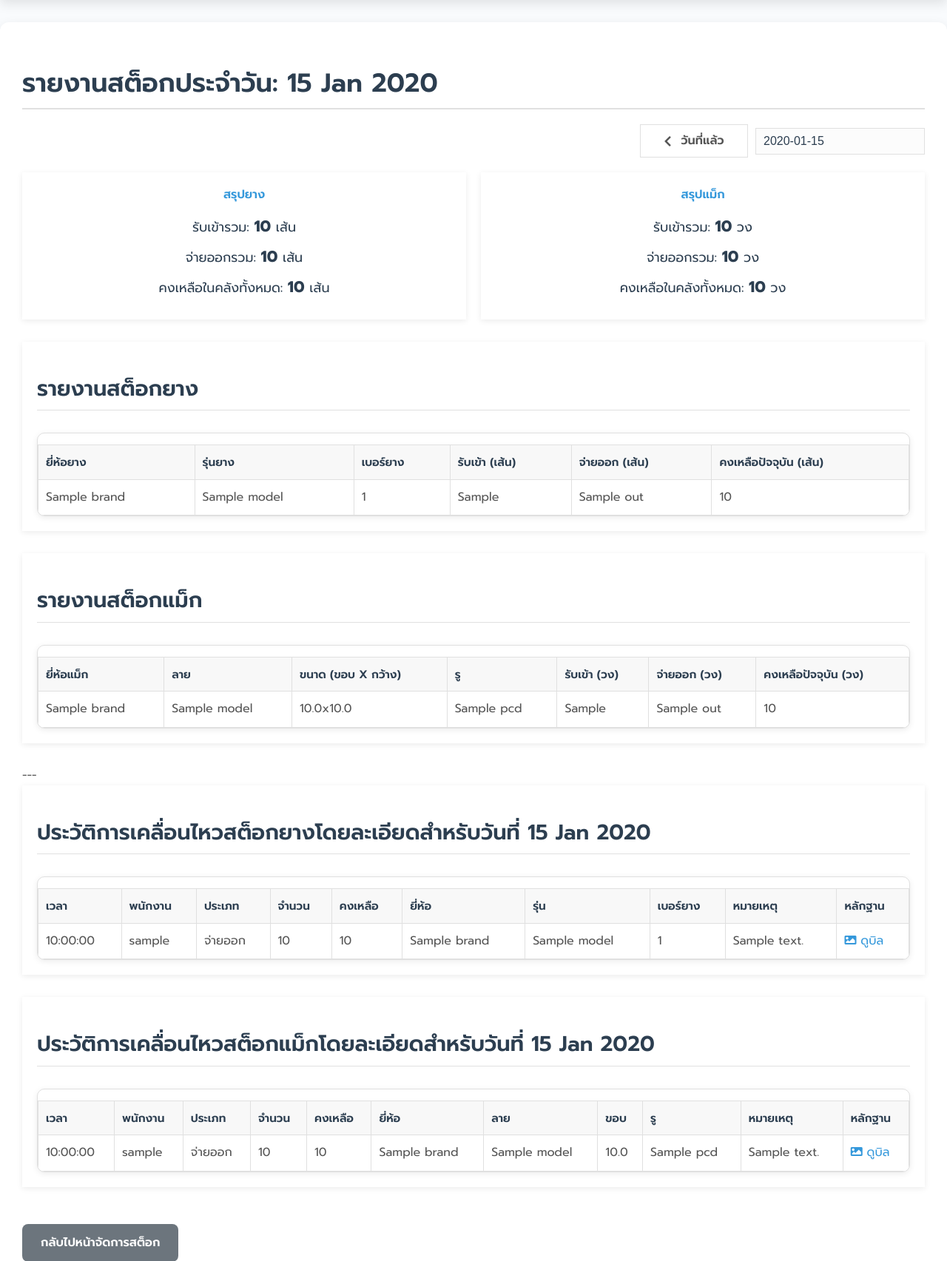
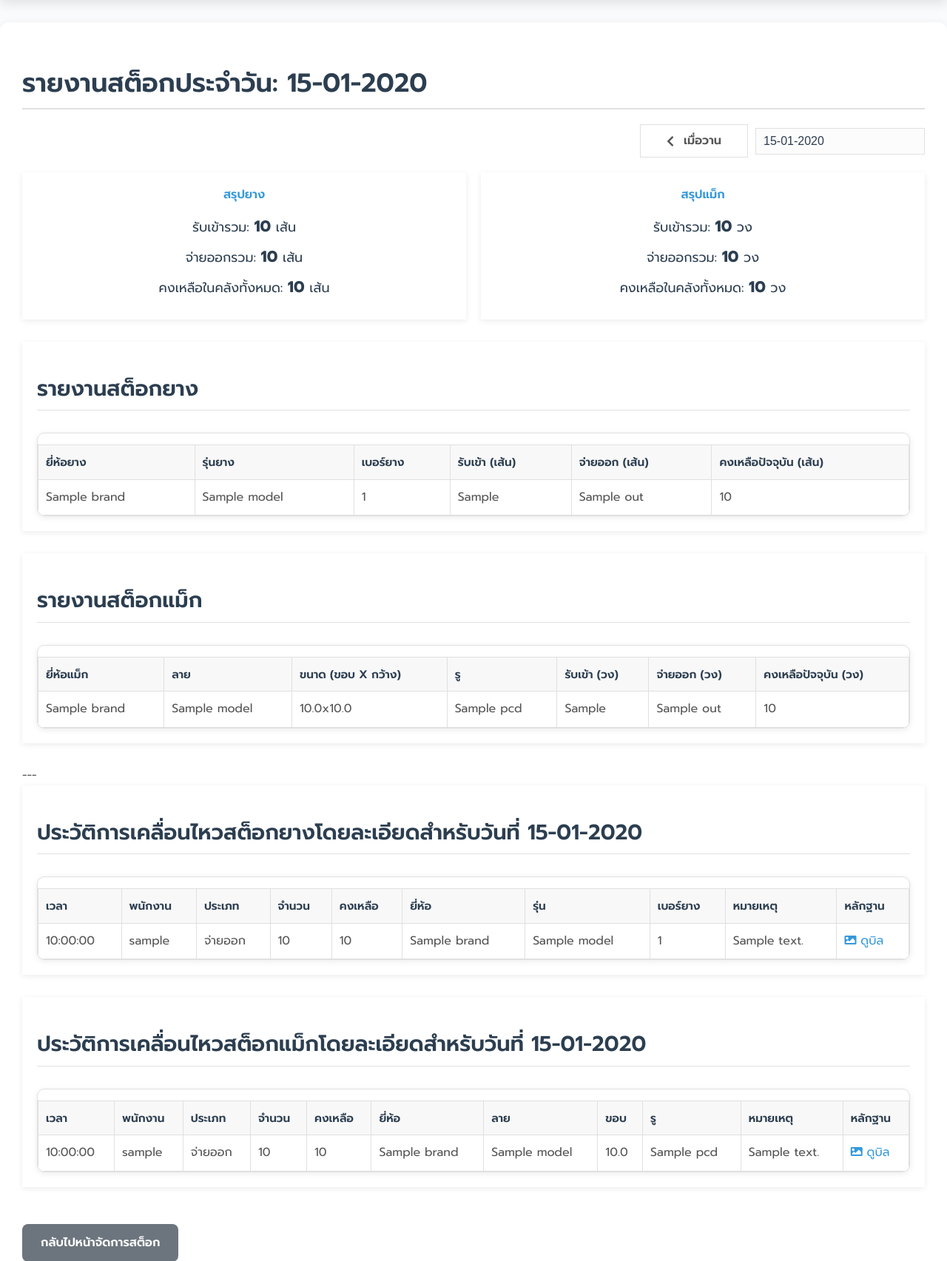
Before and after one commit to savsasa16/SCTIRESTORCK, a Python web app: template templates/daily_stock_report.html in a window 1280 px wide. Shown: the part 77-1782 px from the top of the page at 74% size. Run offline with Jinja, Linux system fonts and the light colour scheme; the template is opened without the code that fills it: most values are stand-ins (such as "Sample title", 1, 10 or a date in 2020); some libraries are stand-ins or nearby versions.

Commit message:
Update daily_stock_report.html

```diff
--- a/templates/daily_stock_report.html
+++ b/templates/daily_stock_report.html
@@ -3,12 +3,12 @@
 {% block title %}รายงานสต็อกประจำวัน{% endblock %}
 
 {% block content %}
-<h2>รายงานสต็อกประจำวัน: {{ report_date_obj.strftime('%d %b %Y') }}</h2>
+<h2>รายงานสต็อกประจำวัน: {{ report_date_obj.strftime('%d-%m-%Y') }}</h2> {# MODIFIED: เปลี่ยนรูปแบบวันที่ #}
 
 <div class="date-navigation">
     {# ปุ่ม "วันที่แล้ว" - ใช้ yesterday_date_param ที่มาจาก Flask #}
     <a href="{{ url_for('daily_stock_report', date=yesterday_date_param) }}" class="btn btn-outline-secondary date-nav-button">
-        <i class="fas fa-chevron-left"></i> วันที่แล้ว
+        <i class="fas fa-chevron-left"></i> เมื่อวาน
     </a>
     {# Flatpickr input - value ยังคงเป็นYYYY-MM-DD เพื่อให้ Flatpickr ทำงานได้ถูกต้อง #}
     <input type="text" id="reportDateInput" value="{{ report_date_param }}" placeholder="เลือกวันที่">
@@ -26,12 +26,14 @@
 <script>
     document.addEventListener('DOMContentLoaded', function() {
         flatpickr("#reportDateInput", {
-            dateFormat: "Y-m-d", // รูปแบบวันที่YYYY-MM-DD
+            dateFormat: "Y-m-d", // รูปแบบวันที่ที่ Flatpickr จะส่งค่าไปที่ Flask (เช่น 2025-06-06)
+            altInput: true, // MODIFIED: เปิดใช้งานช่อง input ทางเลือกสำหรับการแสดงผล
+            altFormat: "d-m-Y", // MODIFIED: รูปแบบวันที่ที่แสดงผลในช่อง input (เช่น 06-06-2025)
             locale: "th", // ใช้ภาษาไทย (ต้องโหลด th.min.js)
             defaultDate: "{{ report_date_param }}", // กำหนดวันที่เริ่มต้น
             maxDate: "today", // ห้ามเลือกวันที่ในอนาคต
             onChange: function(selectedDates, dateStr, instance) {
-                // เมื่อเลือกวันที่ เปลี่ยน URL ทันที
+                // เมื่อเลือกวันที่ เปลี่ยน URL ทันที โดยใช้ dateStr ซึ่งเป็นYYYY-MM-DD
                 window.location.href = "{{ url_for('daily_stock_report') }}?date=" + dateStr;
             }
         });
@@ -292,7 +294,7 @@
 ---
 
 <div class="report-section">
-    <h3>ประวัติการเคลื่อนไหวสต็อกยางโดยละเอียดสำหรับวันที่ {{ report_date_obj.strftime('%d %b %Y') }}</h3> {# MODIFIED HERE #}
+    <h3>ประวัติการเคลื่อนไหวสต็อกยางโดยละเอียดสำหรับวันที่ {{ report_date_obj.strftime('%d-%m-%Y') }}</h3> {# MODIFIED: เปลี่ยนรูปแบบวันที่ #}
     {% if tire_movements_raw %}
         <div class="table-responsive">
             <table>
@@ -351,7 +353,7 @@
 </div>
 
 <div class="report-section" style="margin-top: 30px;">
-    <h3>ประวัติการเคลื่อนไหวสต็อกแม็กโดยละเอียดสำหรับวันที่ {{ report_date_obj.strftime('%d %b %Y') }}</h3> {# MODIFIED HERE #}
+    <h3>ประวัติการเคลื่อนไหวสต็อกแม็กโดยละเอียดสำหรับวันที่ {{ report_date_obj.strftime('%d-%m-%Y') }}</h3> {# MODIFIED HERE #}
     {% if wheel_movements_raw %}
         <div class="table-responsive">
             <table>
```
